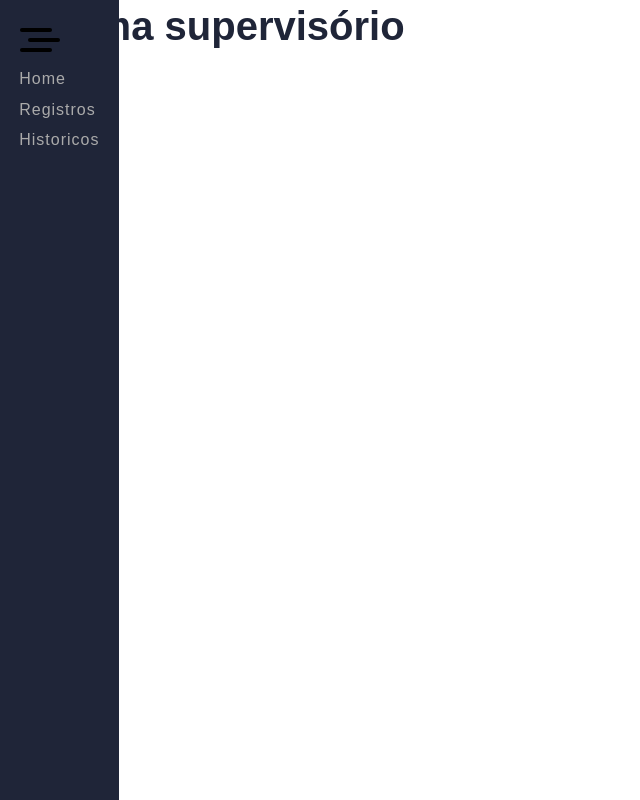
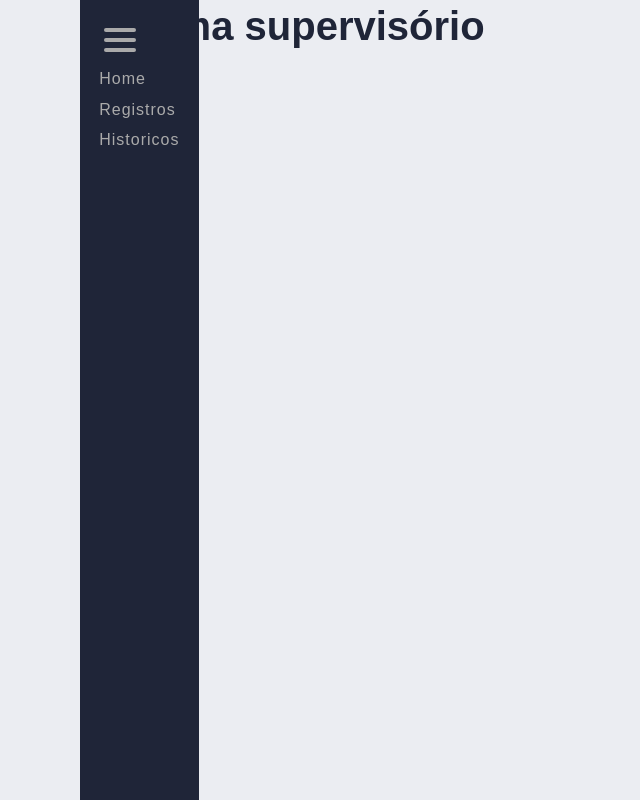
Before and after one commit to JoseCarlos69/Sistema-AGV-Interface, a React (Create React App) app: page / in a window 1280 px wide. Shown: the whole page, without its empty margins (0-640 px from the left). Built offline with nearby package versions, Linux system fonts and the light colour scheme.

Commit message:
Corrigir estilos do BotaoMenu e do body

```diff
--- a/src/App.css
+++ b/src/App.css
@@ -10,8 +10,11 @@
 }
 
 body {
-  /* Depois pode pegar a font Roboto e linkar aqui */
+  padding-left: 80px;
   font-family: sans-serif;
+  background-color: #EBEDF2;
+
+  /* Variáveis de estilo */
   --preto: #1f2538;
   --branco: #fff;
   --cinzaTexto: #666;
--- a/src/Componentes/BotaoMenu/index.module.css
+++ b/src/Componentes/BotaoMenu/index.module.css
@@ -3,11 +3,12 @@
   height: 48px;
   padding: 0.5rem;
   border: none;
+  color: var(--cinzaClaro);
+  background-color: transparent;
   display: flex;
   flex-direction: column;
   justify-content: center;
   align-items: center;
-  background-color: transparent;
   position: relative;
   cursor: pointer;
   outline: none;
@@ -27,18 +28,8 @@
   margin-top: 6px;
 }
 
-.BotaoMenu span:nth-child(1),
-.BotaoMenu span:nth-child(3) {
-  margin-left: -0.5rem;
-}
-
-.BotaoMenu span:nth-child(2) {
-  margin-left: 0.5rem;
-}
-
 .BotaoMenu:hover span,
 .BotaoMenu:focus span {
-  margin-left: 0;
   background-color: var(--branco);
 }
 
```
